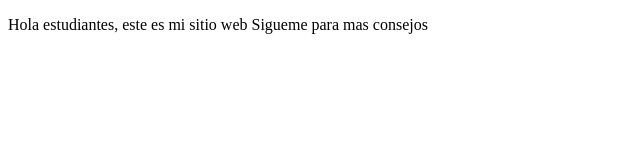
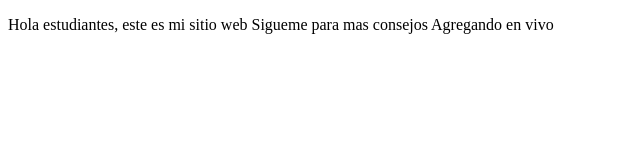
Before and after one commit to OmarLiveWire/proyectoDemoCursoPrework, a plain HTML site: page index.html in a window 1280 px wide. Shown: the whole page, without its empty margins (0-640 px from the left). Drawn offline with Linux system fonts and the light colour scheme.

Commit message:
cambios agregados: en vivo

```diff
--- a/index.html
+++ b/index.html
@@ -10,6 +10,7 @@
     <p>
         Hola estudiantes, este es mi sitio web
         Sigueme para mas consejos
+        Agregando en vivo
     </p>
 
 </body>
```
